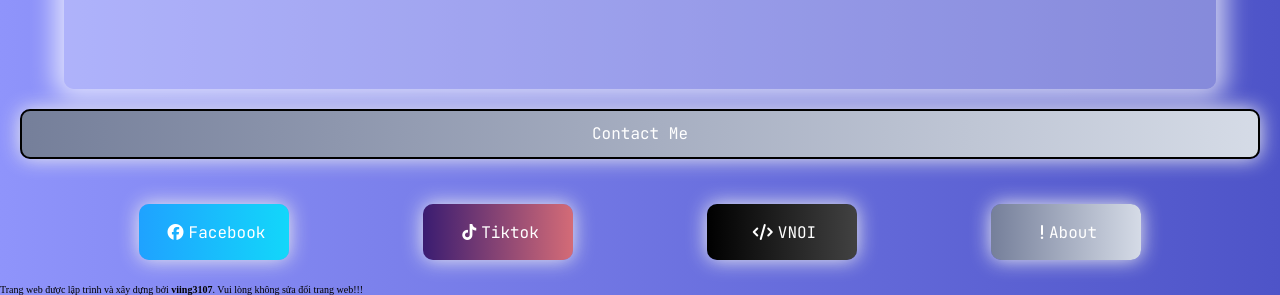
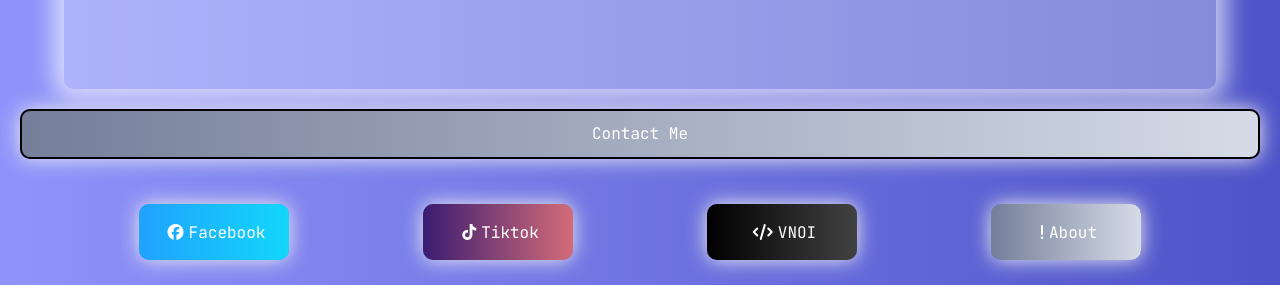
Before and after one commit to Viing3107/information, a plain HTML site: page index.html in a window 1280 px wide. Shown: the part 585-880 px from the top of the page. Drawn offline with Linux system fonts and the light colour scheme.

Commit message:
Update index.html

```diff
--- a/index.html
+++ b/index.html
@@ -31,9 +31,5 @@
             <a href="https://viing3107.github.io/web-infor/" class="info other" target="_self"><i class="fa-solid fa-exclamation"></i>About</a>
         </div>
     </nav>
-    <footer>
-        <div class="copyright">Trang web được lập trình và xây dựng bởi <strong>viing3107</strong>. Vui lòng không sửa đổi trang web!!!</div>
-    </footer>
-
 </body>
 </html>
```
